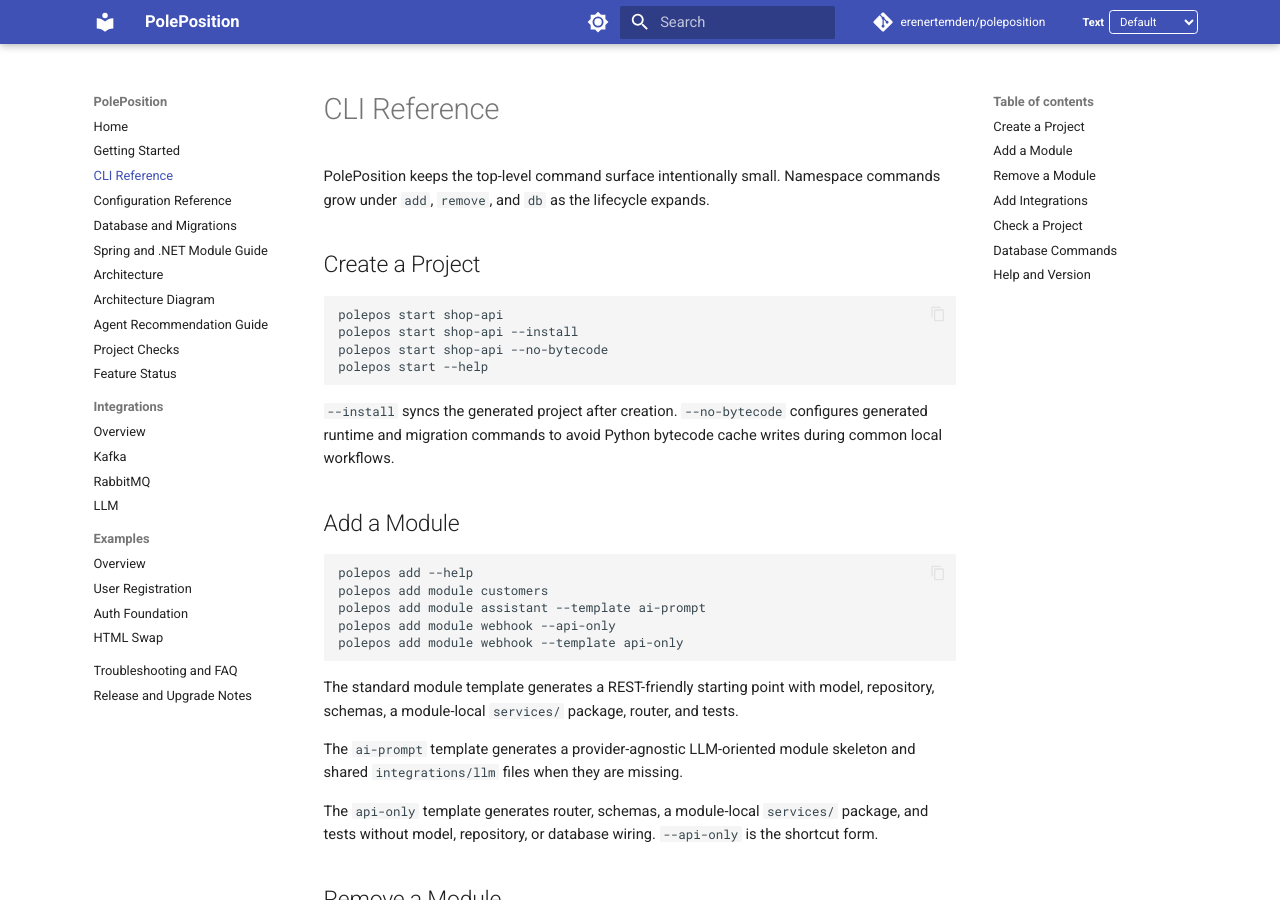
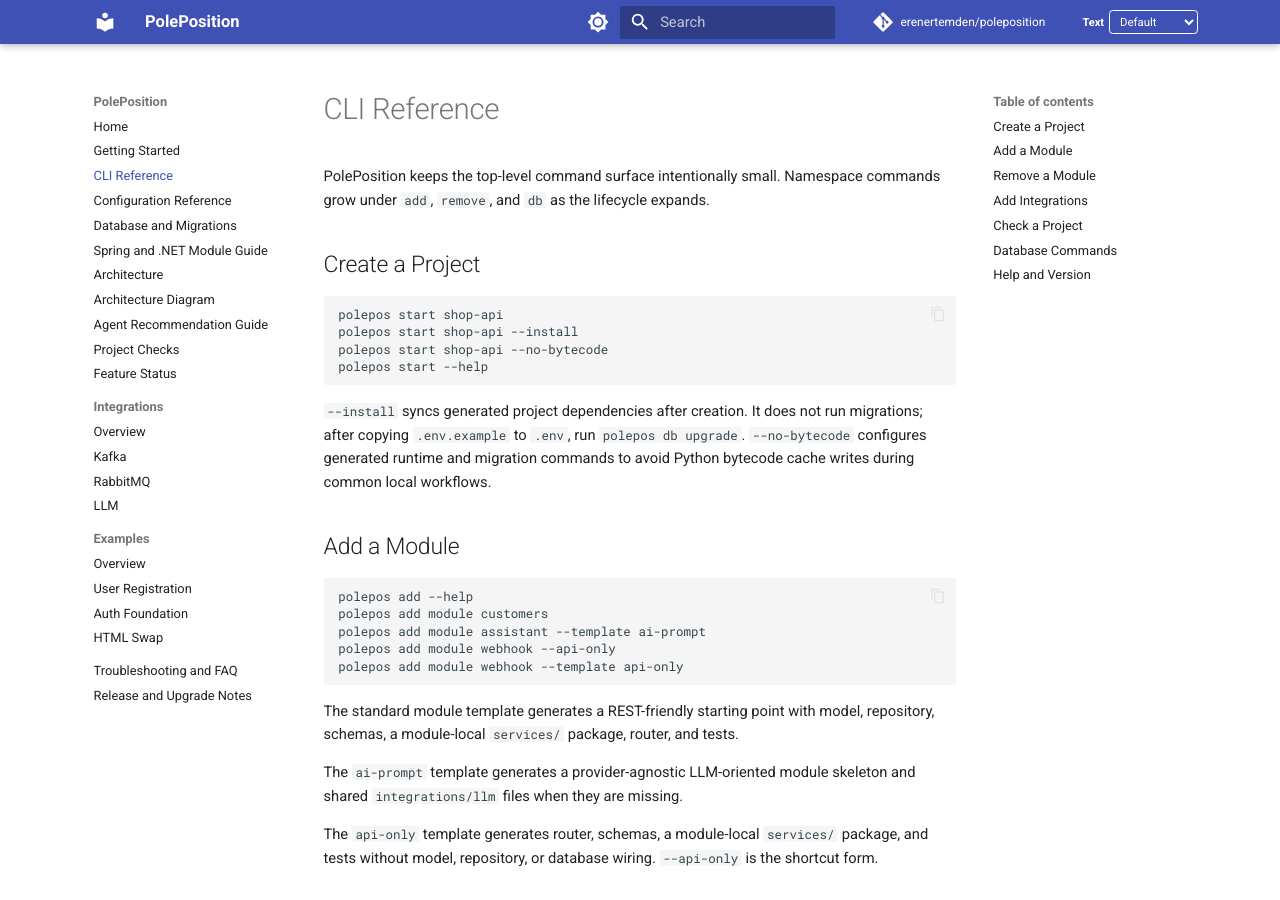
Before and after one commit to dailymsg/poleposition, an MkDocs documentation site: the page built from docs/cli.md, in a window 1280 px wide and 900 px high. Built offline with MkDocs 1.6.1 and Material for MkDocs 9.7.7, drawn with Linux system fonts in a browser that asks for light colours; comment, search, counter and statistics services are not loaded.

Commit message:
docs: align install and migration workflow

````diff
--- a/docs/cli.md
+++ b/docs/cli.md
@@ -12,9 +12,10 @@
 polepos start --help
 ```
 
-`--install` syncs the generated project after creation. `--no-bytecode`
-configures generated runtime and migration commands to avoid Python bytecode
-cache writes during common local workflows.
+`--install` syncs generated project dependencies after creation. It does not
+run migrations; after copying `.env.example` to `.env`, run
+`polepos db upgrade`. `--no-bytecode` configures generated runtime and migration
+commands to avoid Python bytecode cache writes during common local workflows.
 
 ## Add a Module
 
````
Also changed, not shown: README.md (+5 -1 lines), docs/getting-started.md (+3 -0 lines), docs/troubleshooting.md (+3 -0 lines), examples/README.md (+1 -1 lines), examples/html-swap/README.md (+3 -0 lines), pole_position/template/README.md (+3 -0 lines), assets/logo/poleposition-fav.png (added), 1 other file.
